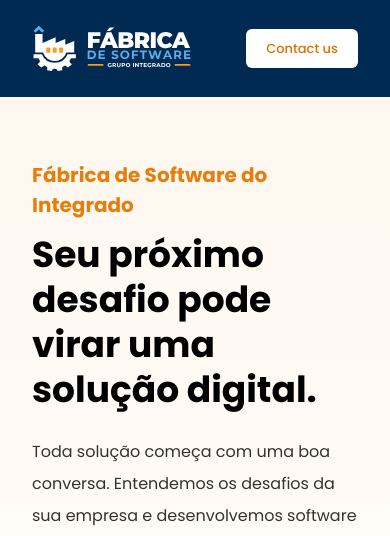
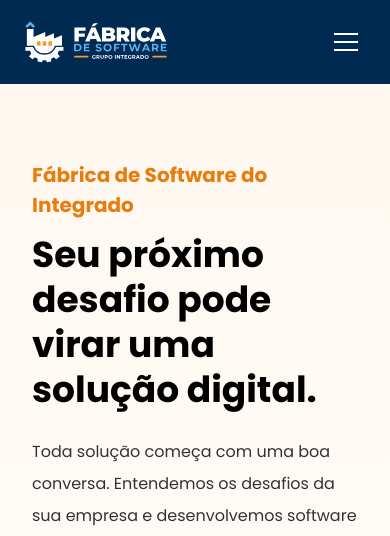
Before and after one commit to RafaelFrossard/FabricaSoftware, a React (Vite) app: page / in a window 390 px wide. Shown: the top 536 px of the page. Built offline with nearby package versions, Linux system fonts and the light colour scheme.

Commit message:
adicionando botão "hambúrguer" que abre/fecha o menu

```diff
--- a/src/components/layout/Header.tsx
+++ b/src/components/layout/Header.tsx
@@ -1,3 +1,4 @@
+import { useState } from "react";
 
 const navLinks = [
   { label: "Início", href: "#home" },
@@ -9,31 +10,102 @@ const navLinks = [
 ];
 
 export default function Header() {
+  const [isOpen, setIsOpen] = useState(false);
+
   return (
-    <header className="w-full fixed top-0 left-0 z-50" >
-      <div className="bg-cover bg-center py-6 px-8 lg:px-16 flex items-center justify-between bg-[var(--main-color)]">
-        <a href="/" className="text-white font-bold text-2xl tracking-wide">
-          <img src="/logo-horizontal-negativo.svg" className="w-40" alt="" />
+    <header className="fixed top-0 left-0 z-50 w-full">
+      <div className="bg-[var(--main-color)] px-6 py-5 lg:px-16">
+        <div className="flex items-center justify-between">
+
+          {/* Logo */}
+          <a href="/" className="shrink-0">
+            <img
+              src="/logo-horizontal-negativo.svg"
+              className="w-36 sm:w-40"
+              alt="Logo"
+            />
           </a>
 
-        <nav className="hidden md:flex items-center gap-10">
+          {/* Menu desktop */}
+          <nav className="hidden items-center gap-8 lg:flex xl:gap-10">
             {navLinks.map((link) => (
               <a
                 key={link.label}
                 href={link.href}
-              className="text-white text-[16px] hover:text-brand-orange transition-colors"
+                className="text-[15px] text-white transition-colors hover:text-brand-orange"
               >
                 {link.label}
               </a>
             ))}
           </nav>
 
+          {/* Botão desktop */}
           <a
             href="#contact"
-          className="bg-white text-brand-orange-dark text-[13px] font-medium rounded-md px-5 py-2.5 hover:bg-brand-orange hover:text-white transition-colors"
+            className="hidden rounded-md bg-white px-5 py-2.5 text-[13px] font-medium text-brand-orange-dark transition-colors hover:bg-brand-orange hover:text-white lg:block"
           >
             Contact us
           </a>
+
+          {/* Botão mobile */}
+          <button
+            type="button"
+            onClick={() => setIsOpen(!isOpen)}
+            className="flex h-10 w-10 items-center justify-center rounded-md text-white lg:hidden"
+            aria-label={isOpen ? "Fechar menu" : "Abrir menu"}
+            aria-expanded={isOpen}
+          >
+            <span className="sr-only">
+              {isOpen ? "Fechar menu" : "Abrir menu"}
+            </span>
+
+            <div className="flex w-6 flex-col gap-1.5">
+              <span
+                className={`h-0.5 w-full bg-white transition-all ${
+                  isOpen ? "translate-y-2 rotate-45" : ""
+                }`}
+              />
+              <span
+                className={`h-0.5 w-full bg-white transition-all ${
+                  isOpen ? "opacity-0" : ""
+                }`}
+              />
+              <span
+                className={`h-0.5 w-full bg-white transition-all ${
+                  isOpen ? "-translate-y-2 -rotate-45" : ""
+                }`}
+              />
+            </div>
+          </button>
+        </div>
+
+        {/* Menu mobile */}
+        <div
+          className={`overflow-hidden transition-all duration-300 lg:hidden ${
+            isOpen ? "max-h-[500px] pt-6" : "max-h-0"
+          }`}
+        >
+          <nav className="flex flex-col border-t border-white/10 pt-4">
+            {navLinks.map((link) => (
+              <a
+                key={link.label}
+                href={link.href}
+                onClick={() => setIsOpen(false)}
+                className="border-b border-white/10 py-4 text-[16px] text-white transition-colors hover:text-brand-orange"
+              >
+                {link.label}
+              </a>
+            ))}
+
+            <a
+              href="#contact"
+              onClick={() => setIsOpen(false)}
+              className="mt-5 rounded-md bg-white px-5 py-3 text-center text-[13px] font-medium text-brand-orange-dark transition-colors hover:bg-brand-orange hover:text-white"
+            >
+              Contact us
+            </a>
+          </nav>
+        </div>
       </div>
     </header>
   );
```
Lines whose indentation alone changed are shown as unchanged.
